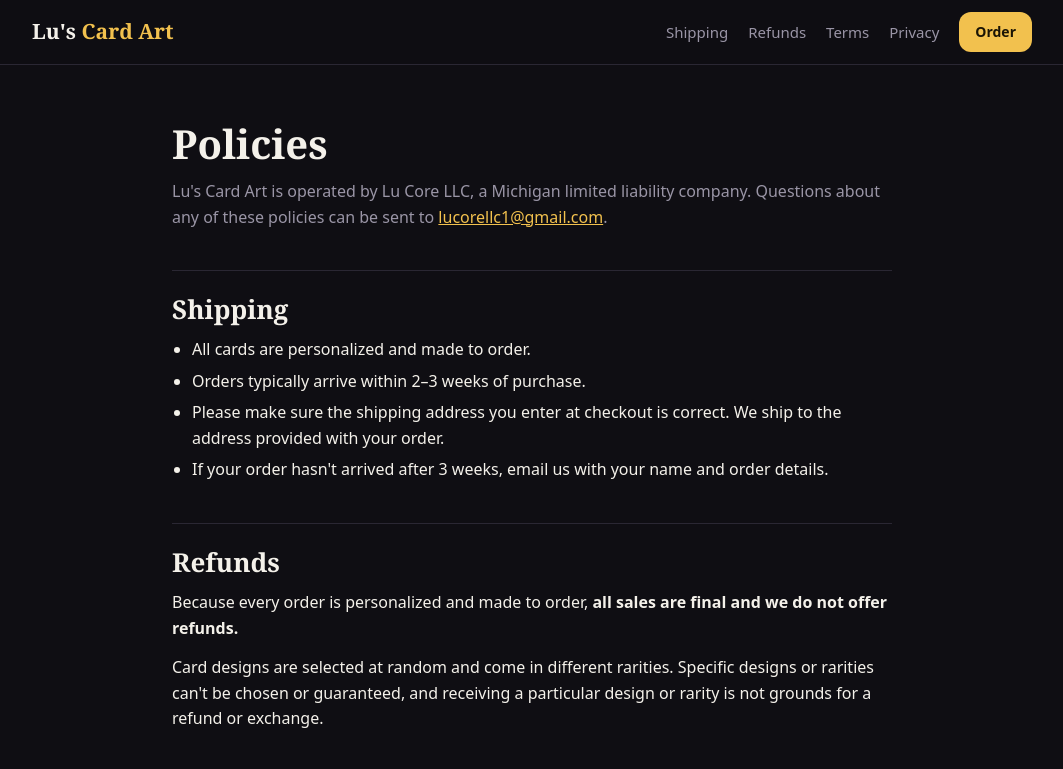
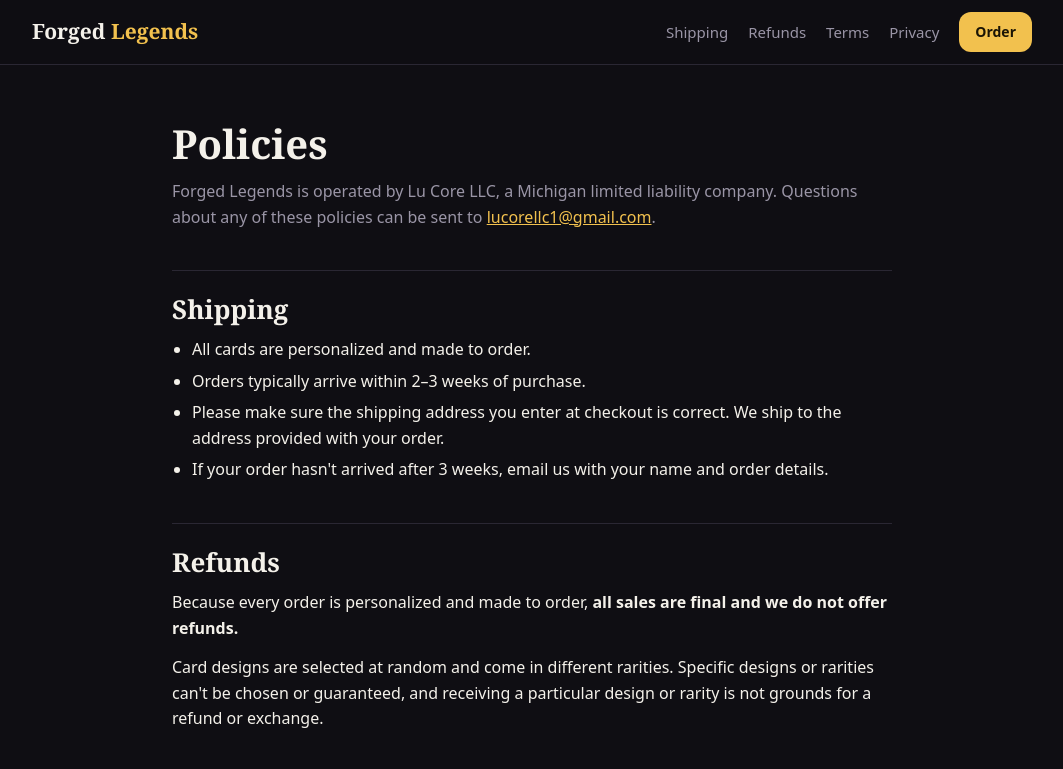
Before and after one commit to lucorellc1/lus-site, a plain HTML site: page policies.html in a window 1280 px wide. Shown: the top 769 px of the page, without its empty margins (108-1171 px from the left). Drawn offline with Linux system fonts and the light colour scheme.

Commit message:
Rename brand to Forged Legends
Co-Authored-By: Claude Opus 5.5 <noreply@anthropic.com>
Claude-Session: https://claude.ai/code/session_01JiPJQir7HatPG5wZhV8iot

```diff
--- a/policies.html
+++ b/policies.html
@@ -3,13 +3,13 @@
 <head>
 <meta charset="utf-8">
 <meta name="viewport" content="width=device-width, initial-scale=1">
-<title>Policies — Lu's Card Art</title>
+<title>Policies — Forged Legends</title>
 <link rel="stylesheet" href="/site.css">
 </head>
 <body>
 <nav class="nav">
   <div class="container">
-    <a class="brand" href="/">Lu's <span>Card Art</span></a>
+    <a class="brand" href="/">Forged <span>Legends</span></a>
     <div class="nav-links">
       <a href="#shipping">Shipping</a>
       <a href="#refunds">Refunds</a>
@@ -22,7 +22,7 @@
 
 <main class="doc">
   <h1>Policies</h1>
-  <p class="muted">Lu's Card Art is operated by Lu Core LLC, a Michigan limited liability company. Questions about any of these policies can be sent to <a href="mailto:lucorellc1@gmail.com">lucorellc1@gmail.com</a>.</p>
+  <p class="muted">Forged Legends is operated by Lu Core LLC, a Michigan limited liability company. Questions about any of these policies can be sent to <a href="mailto:lucorellc1@gmail.com">lucorellc1@gmail.com</a>.</p>
 
   <h2 id="shipping">Shipping</h2>
   <ul>
```
Also changed, not shown: index.html (+5 -5 lines), 1 other file.
